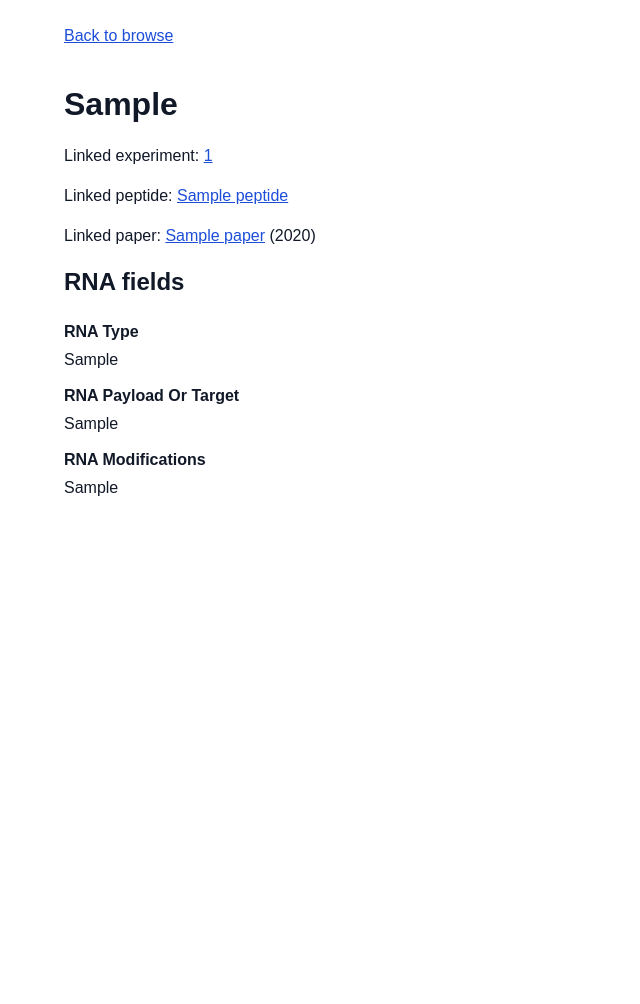
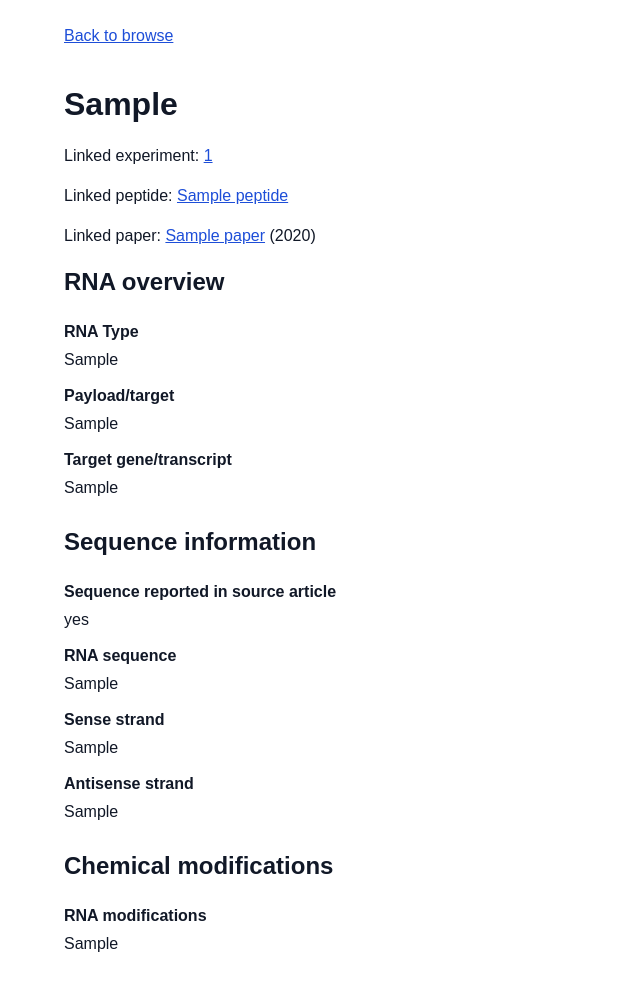
Before and after one commit to shakhawath/peprna-db, a Django app: page /rna/1/ in a window 1280 px wide. Shown: the part 48-1052 px from the top of the page, without its empty margins (0-640 px from the left). Before the commit the page ends 544 px from the top, so only its background shows below. Run offline with Django 5.2, Linux system fonts and the light colour scheme; tables that the repository leaves empty hold one stand-in row (values such as "Sample post").

Commit message:
Add final RNA field support to importer and views

```diff
--- a/core/models.py
+++ b/core/models.py
@@ -82,6 +82,10 @@ class Experiment(TimeStampedModel):
 
     rna_type = models.CharField(max_length=255, blank=True, null=True, db_index=True)
     rna_payload_or_target = models.TextField(blank=True, null=True)
+    target_gene_or_transcript = models.TextField(blank=True, null=True)
+    rna_sequence = models.TextField(blank=True, null=True)
+    sense_strand = models.TextField(blank=True, null=True)
+    antisense_strand = models.TextField(blank=True, null=True)
     rna_modifications = models.TextField(blank=True, null=True)
 
     peptide_concentration = models.TextField(blank=True, null=True)
--- a/core/templates/core/rna_detail.html
+++ b/core/templates/core/rna_detail.html
@@ -20,15 +20,42 @@
         ({{ experiment.paper.year }})
     </p>
 
-    <h2>RNA fields</h2>
+    <h2>RNA overview</h2>
     <dl>
         <dt>RNA Type</dt>
         <dd>{{ experiment.rna_type|default:"" }}</dd>
 
-        <dt>RNA Payload Or Target</dt>
+        <dt>Payload/target</dt>
         <dd>{{ experiment.rna_payload_or_target|default:"" }}</dd>
 
-        <dt>RNA Modifications</dt>
+        <dt>Target gene/transcript</dt>
+        <dd>{{ experiment.target_gene_or_transcript|default:"" }}</dd>
+    </dl>
+
+    <h2>Sequence information</h2>
+    <dl>
+        <dt>Sequence reported in source article</dt>
+        <dd>
+            {% if experiment.rna_sequence or experiment.sense_strand or experiment.antisense_strand %}
+                yes
+            {% else %}
+                no
+            {% endif %}
+        </dd>
+
+        <dt>RNA sequence</dt>
+        <dd>{{ experiment.rna_sequence|default:"" }}</dd>
+
+        <dt>Sense strand</dt>
+        <dd>{{ experiment.sense_strand|default:"" }}</dd>
+
+        <dt>Antisense strand</dt>
+        <dd>{{ experiment.antisense_strand|default:"" }}</dd>
+    </dl>
+
+    <h2>Chemical modifications</h2>
+    <dl>
+        <dt>RNA modifications</dt>
         <dd>{{ experiment.rna_modifications|default:"" }}</dd>
     </dl>
 {% endblock %}
--- a/core/views.py
+++ b/core/views.py
@@ -48,6 +48,10 @@ def model_field_rows(instance):
         "updated_at",
         "rna_type",
         "rna_payload_or_target",
+        "target_gene_or_transcript",
+        "rna_sequence",
+        "sense_strand",
+        "antisense_strand",
         "rna_modifications",
     }
     for field in instance._meta.fields:
@@ -348,6 +352,10 @@ def full_dataset_rows():
                 ),
                 "rna_type": experiment.rna_type,
                 "rna_payload_or_target": experiment.rna_payload_or_target,
+                "target_gene_or_transcript": experiment.target_gene_or_transcript,
+                "rna_sequence": experiment.rna_sequence,
+                "sense_strand": experiment.sense_strand,
+                "antisense_strand": experiment.antisense_strand,
                 "rna_modifications": experiment.rna_modifications,
                 "peptide_concentration": experiment.peptide_concentration,
                 "rna_concentration": experiment.rna_concentration,
@@ -411,6 +419,10 @@ def download_dataset(request, kind):
                     "endosomal_escape_evidence",
                     "rna_type",
                     "rna_payload_or_target",
+                    "target_gene_or_transcript",
+                    "rna_sequence",
+                    "sense_strand",
+                    "antisense_strand",
                     "rna_modifications",
                     "peptide_concentration",
                     "rna_concentration",
```
Also changed, not shown: core/management/commands/import_excel.py (+31 -3 lines), core/templates/core/help.html (+7 -0 lines), core/migrations/0006_experiment_antisense_strand_experiment_rna_sequence_and_more.py (added).
